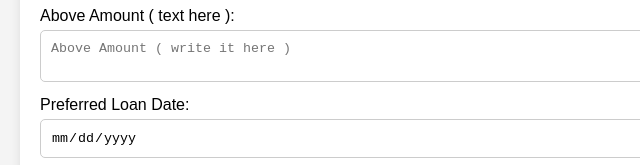
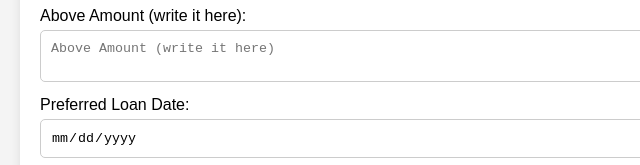
Before and after one commit to Kunsguru/Livewell-Housing-Solutions-Ltd-Loan-Request-, a plain HTML site: page index.html in a window 1280 px wide. Shown: the part 631-796 px from the top of the page, 0-640 px from the left. Drawn offline with Linux system fonts and the light colour scheme.

Commit message:
Update index.html

```diff
--- a/index.html
+++ b/index.html
@@ -83,9 +83,8 @@
             <option value="above">above</option>
         </select><br>
 
-        <label for="above-amount">Above Amount ( text here ):</label>
-        <textarea id="above-amount" name="above-amount"
-   placeholder="Above Amount ( write it here )" required></textarea><br>
+        <label for="above-amount">Above Amount (write it here):</label>
+        <textarea id="above-amount" name="above-amount" placeholder="Above Amount (write it here)" required></textarea><br>
 
         <label for="loan-date">Preferred Loan Date:</label>
         <input type="date" id="loan-date" name="loan-date" required><br>
@@ -131,7 +130,7 @@
             phone: document.getElementById('phone').value,
             address: document.getElementById('address').value,
             loanType: document.getElementById('loan').value,
-            budgetAmount: document.getElementById('budget-amount').value,
+            aboveAmount: document.getElementById('above-amount').value,
             loanDate: document.getElementById('loan-date').value,
             guarantorName: document.getElementById('guarantor-name').value,
             guarantorSerialNumber: document.getElementById('guarantor-serial-number').value,
```
